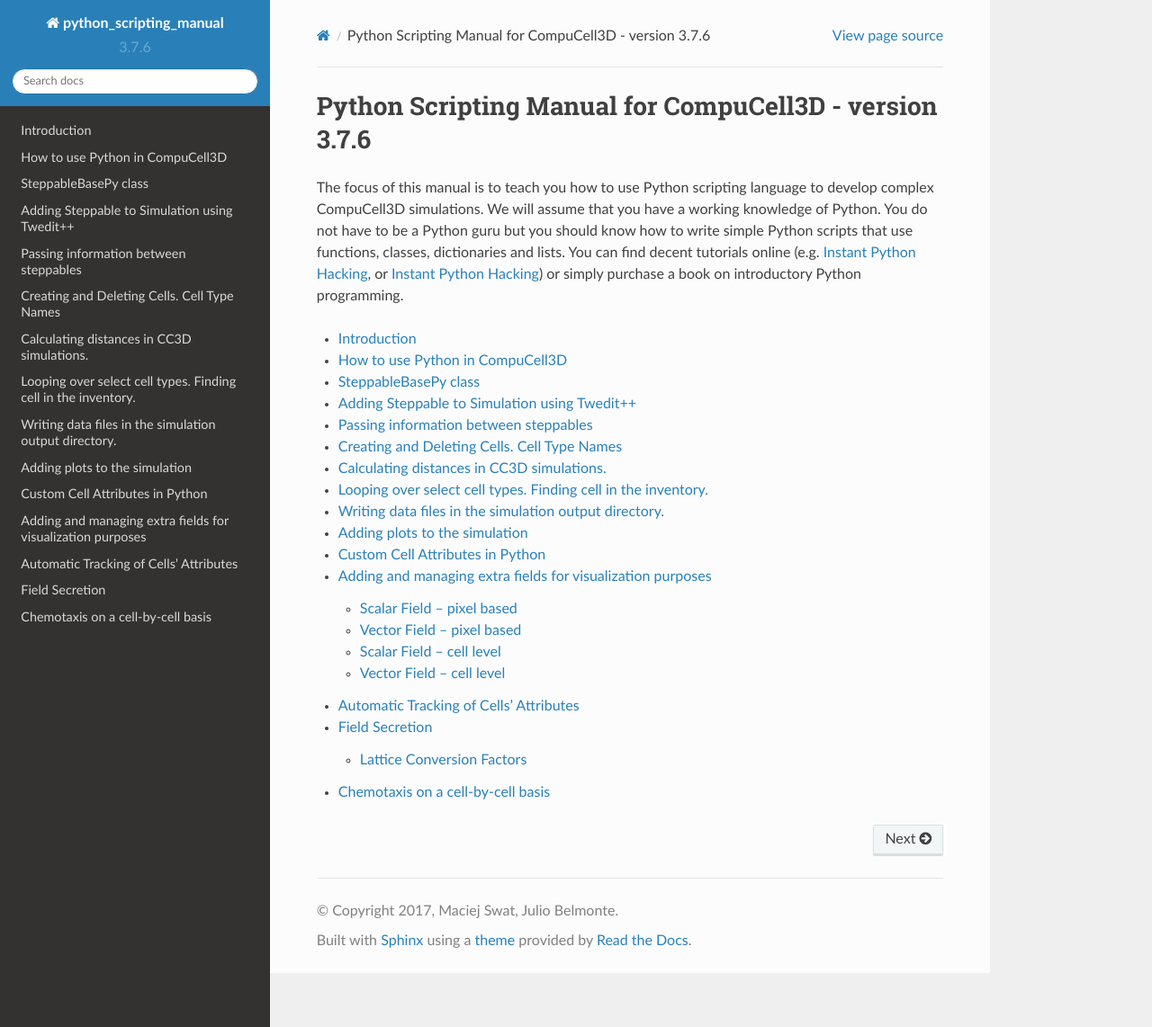
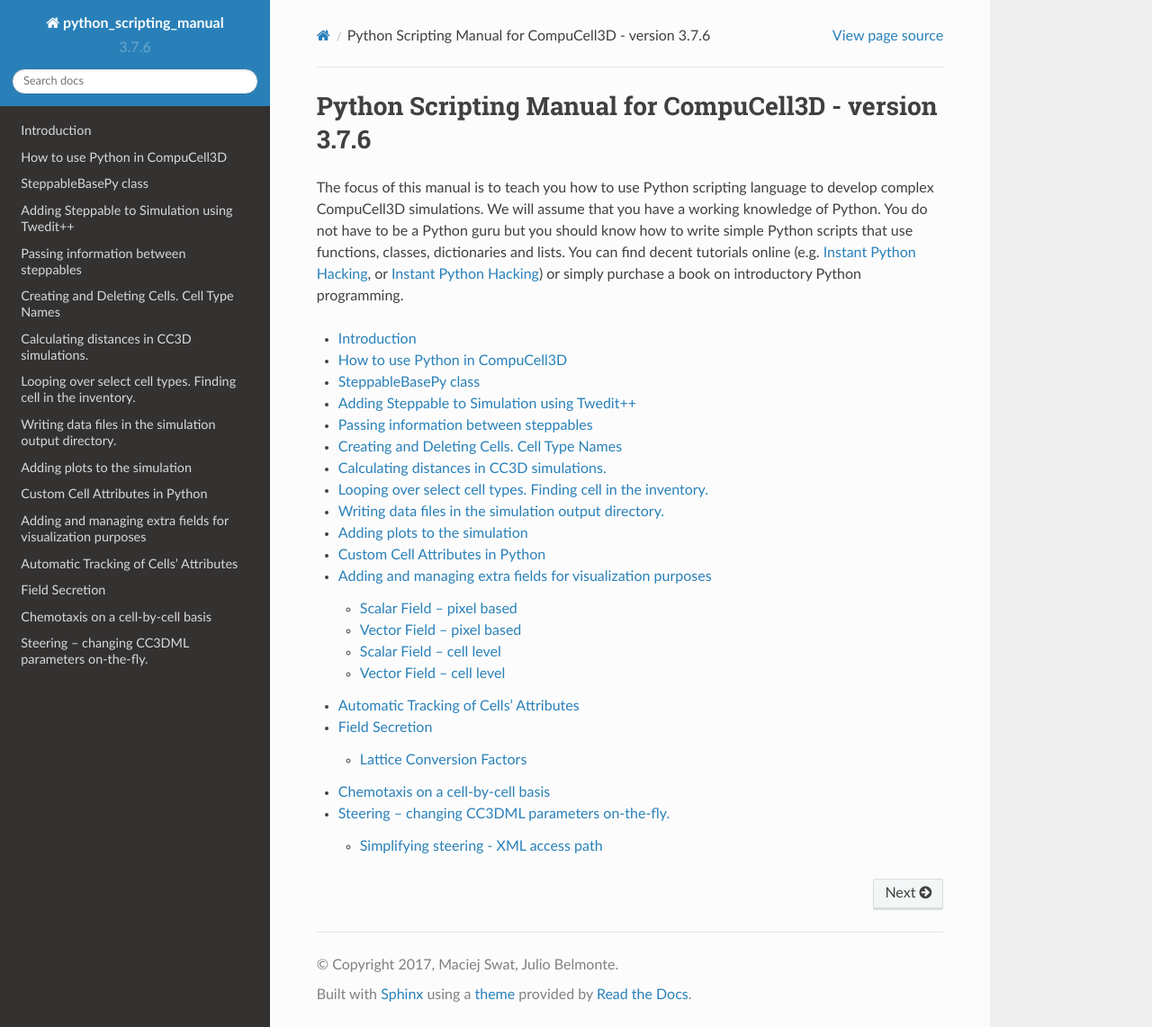
Before and after one commit to CompuCell3D/PythonScriptingManual, a Sphinx documentation site: the page built from docs/index.rst, in a window 1280 px wide and 1142 px high. Shown: the whole window at 90% size. Built offline with Sphinx 7.4.7 and the Read the Docs theme 2.0.0, drawn with Linux system fonts in a browser that asks for light colours; some of the changed lines change nothing that is shown.

Commit message:
added chapter on steering

```diff
--- a/docs/images/formatting.py
+++ b/docs/images/formatting.py
@@ -1,6 +1,17 @@
-for cell in self.cellList:
-    if cell.type == self.MACROPHAGE:
-        cd = self.chemotaxisPlugin.addChemotaxisData(cell, "ATTR")
-        cd.setLambda(30.0)
-        cd.setSaturationCoef(100)
-        cd.assignChemotactTowardsVectorTypes([self.MEDIUM, self.BACTERIUM])
+class ContactSteeringAndTemperature(SteppableBasePy):
+    def __init__(self, _simulator, _frequency=10):
+        SteppableBasePy.__init__(self, _simulator, _frequency)
+
+    def step(self, mcs):
+        temp = float(self.getXMLElementValue(['Potts'], ['Temperature']))
+        self.setXMLElementValue(temp + 1, ['Potts'], ['Temperature'])
+
+        val = float(
+            self.getXMLElementValue(
+                ['Plugin', 'Name', 'Contact'], ['Energy', 'Type1', 'NonCondensing', 'Type2', 'Condensing']))
+
+        self.setXMLElementValue(
+            val + 1, ['Plugin', 'Name', 'Contact'], ['Energy', 'Type1', 'NonCondensing', 'Type2', 'Condensing']
+        )
+
+        self.updateXML()
--- a/docs/index.rst
+++ b/docs/index.rst
@@ -24,3 +24,4 @@
    automatic_tracking_of_cells_attributes
    field_secretion
    chemotaxis_on_a_cell-by-cell_basis
+   steering_changing_cc3dml_parameters_on-the-fly
--- /dev/null
+++ b/docs/steering_changing_cc3dml_parameters_on-the-fly.rst
@@ -0,0 +1,429 @@
+Steering – changing CC3DML parameters on-the-fly.
+=================================================
+
+(You may skip this paragraph in the first reading)
+
+In the CC3D terminology, steering means changing simulation parameters
+on the fly as simulation is running. In fact the whole point of merging
+Python scripting with CC3D core code is to enable steering. What about
+parameters defined in CC3DML? Can they be modified as the simulation
+runs? The short answer is **yes** but not all of them. There are two ways
+of doing it – one way is to use player CC3DML panel and change
+parameters in the GUI. The second way is to use Python. Python code that
+alters CC3DML parameters during simulation runtime is quite
+clumsy-looking. It is not difficult to understand but is quite verbose
+and, to be honest it is not too much fun to write. Probably the best way
+to learn how to modify CC3DML from Python is to look at several
+examples. Let us start with the simplest one
+(``Demos/SimulationSettings/Steering``):
+
+Here we will modify two CC3DML parameters one will be Temperature from
+the CC3DML Potts Section and the other one will be Contact energy
+between Condensing and NonCondensing.
+
+Let’s look at CC3DMLcode first:
+
+.. code-block:: xml
+
+    <Potts>
+       <Dimensions x="100" y="100" z="1"/>
+       <Steps>10000</Steps>
+       <Temperature>10</Temperature>
+       <NeighborOrder>2</NeighborOrder>
+    </Potts>
+
+
+Potts XML element has 4 child elements – Dimensions, Steps, Temperature
+and NeighborOrder.
+
+To modify Temperature parameter we use the following code:
+
+.. code-block:: python
+
+    class PottsSteering(SteppablePy):
+        def __init__(self, _simulator, _frequency=1):
+            SteppablePy.__init__(self, _frequency)
+            self.simulator = _simulator
+
+        def step(self, _mcs):
+            # get Potts section of XML file
+            pottsXMLData = self.simulator.getCC3DModuleData("Potts")
+            # check if we were able to successfully get the section from simulator
+            if pottsXMLData:
+                # get Temperature XML element
+                temperatureElement = pottsXMLData.getFirstElement("Temperature")
+                # check if the attempt was succesful
+                if temperatureElement:
+                    # get value of the temperature and convert it to a floating point number
+                    temperature = float(temperatureElement.getText())
+                    # increase temperature by 1.0
+                temperature += 1.0
+                # update XML Temperature element by converting floating point
+                temperatureElement.updateElementValue(str(temperature))
+            # finally call simulator.updateCC3DModule(pottsXMLData) to update model
+            # parameters - this is actual steering
+            self.simulator.updateCC3DModule(pottsXMLData)
+
+Each XML element that we fetch using Python (e.g. ``pottsXMLData``,
+``temperatureElement``) has set of member functions that allow us to get to
+elements nested one level deeper (child elements) or functions which
+allow us to read and modify element values and element attributes. For
+the temperatureElement we are modifying its value.
+
+**Important**: XML stores text. All numbers or other data types stored
+in the XML are converted to their text representations. Consequently,
+depending on your needs and particular applications, you may need to
+convert text to numbers and vice versa when interacting with XML
+through Python interface.
+
+In the code presented above we first fetch Potts element (pottsXMLData)
+using special function from the simulator object. If the fetching
+operation was successful we try to fetch first Temperature child element
+of the Potts element. If this operation was successful we convert value
+of the temperature element to floating point number:
+
+.. code-block:: python
+
+    temperature = float(temperatureElement.getText())
+
+we increase value of this number by one and then update value of the
+``temperatureElement``:
+
+.. code-block:: python
+
+    temperatureElement.updateElementValue(str(temperature))
+
+Notice that we had to convert floating point number temperature back to
+string using ``str(temperature)`` call.
+
+The steppable ends with call to simulator member function that informs
+CC3D that CC3DML was changed and simulation needs to get new parameters:
+
+.. code-block:: python
+
+    self.simulator.updateCC3DModule(pottsXMLData)
+
+As you can see the code was not hard to write but is quite long and
+clumsy. We could simplify it a bit but getting rid of comments and if
+statements that check if fetching operation was successful. In such a
+case the code would look like that:
+
+.. code-block:: python
+
+    class PottsSteering(SteppablePy):
+        def __init__(self, _simulator, _frequency=1):
+            SteppablePy.__init__(self, _frequency)
+            self.simulator = _simulator
+
+        def step(self, _mcs):
+            pottsXMLData = self.simulator.getCC3DModuleData("Potts")
+            temperatureElement = pottsXMLData.getFirstElement("Temperature")
+            temperature = float(temperatureElement.getText())
+            temperature += 1.0
+            temperatureElement.updateElementValue(str(temperature))
+            self.simulator.updateCC3DModule(pottsXMLData)
+
+This is not so bad but still it is a lot of work to change one number.
+But do we have a choice here? In fact we do. All we have to do is to
+change cell membrane fluctuation amplitude using the following code:
+
+.. code-block:: python
+
+    newTemperature=51
+    for cell in self.cellList:
+        cell.fluctAmpl= newTemperature
+
+In practice you don’t use need to modify CC3DML from Python level too
+often. CC3D has modules e.g. ``AdhesionFlex``, ``FocalPointPlasticity``,
+``VolumeLocalFlex`` that require initialization of their parameters in
+Python but also offer much simpler programing interfaces making coding
+much less cumbersome. Please make sure that before writing complicated
+CC3DML steering code you familiarize yourself with modules that are
+designed to be flexible and do not rely on CC3DML-type of steering.
+
+Now let us take a look at the code that alters contact energy, but first
+quick glance at the CC3DML that we will be modifying:
+
+.. code-block:: xml
+
+    <Plugin Name="Contact">
+       <Energy Type1="NonCondensing" Type2="Condensing">11</Energy>
+       <Energy Type1="Condensing"    Type2="Condensing">2</Energy>
+    …
+       <NeighborOrder>2</NeighborOrder>
+     </Plugin>
+
+
+Our task here is to first fetch Plugin XML Element and then fetch Energy
+Element for type pair ``Condensing`` and ``NonCondensing``. Here is the code
+that does it:
+
+.. code-block:: python
+
+    class ContactSteering(SteppablePy):
+        def __init__(self, _simulator, _frequency=10):
+            SteppablePy.__init__(self, _frequency)
+            self.simulator = _simulator
+
+        def step(self, mcs):
+            # get <Plugin Name="Contact"> section of XML file
+            contactXMLData = self.simulator.getCC3DModuleData("Plugin", "Contact")
+            # check if we were able to successfully get the section from simulator
+            if contactXMLData:
+                # get <Energy Type1="NonCondensing" Type2="Condensing"> element
+                energyNonCondensingCondensingElement = contactXMLData.getFirstElement \
+                    ("Energy", d2mss({"Type1": "NonCondensing", "Type2": "Condensing"}))
+                # check if the attempt was succesful
+                if energyNonCondensingCondensingElement:
+                    # get value of <Energy Type1="NonCondensing" Type2="Condensing"> element
+                    # and convert it into float
+                    val = float(energyNonCondensingCondensingElement.getText())
+                    # increase the value by 1.0
+                    val += 1.0
+                    # update <Energy Type1="NonCondensing" Type2="Condensing"> element
+                    # remembering abuot converting the value bask to string
+                    energyNonCondensingCondensingElement.updateElementValue(str(val))
+                # finally call simulator.updateCC3DModule(contactXMLData) to tell simulator
+                # to update model parameters - this is actual steering
+                self.simulator.updateCC3DModule(contactXMLData)
+
+We first fetch Plugin element using simulator object member function:
+
+.. code-block:: python
+    contactXMLData = self.simulator.getCC3DModuleData("Plugin", "Contact")
+
+When this operation succeeds we attempt to fetch Python object
+representation for the
+
+``<Energy Type1="NonCondensing" Type2="Condensing">11</Energy>`` element:
+
+.. code-block:: python
+
+    energyNonCondensingCondensingElement=contactXMLData.getFirstElement("Energy",
+        d2mss({"Type1":"NonCondensing","Type2":"Condensing"})
+    )
+
+
+Notice that when we call ``getFirstElement`` member function of the
+contactXMLData we pass the name of the element but also a partial list of
+element attributes. Here we use ``d2mss`` function what converts Python
+dictionary ``{"Type1":"NonCondensing","Type2":"Condensing"}`` to C++
+``map<string,string>``. With so much information passed to ``getFirstElement``
+function only one element fits the description and this is the one that
+we are looking for. The reminder of the steppable looks almost identical
+as in the example where we changed temperature.
+
+The next example demonstrates how to update attribute of the XML
+element. You can find full code in
+``Demos/Models/bacterium_macrophage_2D_steering``. Again let us look at
+the CC3DML that we will be modifying:
+
+.. code-block:: xml
+
+    <Plugin Name="Chemotaxis">
+        <ChemicalField Source="FlexibleDiffusionSolverFE" Name="ATTR" >
+        <ChemotaxisByType Type="Macrophage" Lambda="20"/>
+        </ChemicalField>
+    </Plugin>
+
+
+We would like to periodically decrease ``lambda`` chemotaxis by 3 units.
+This is how we do it in Python:
+
+.. code-block:: python
+
+    class ChemotaxisSteering(SteppablePy):
+        def __init__(self, _simulator, _frequency=100):
+            SteppablePy.__init__(self, _frequency)
+            self.simulator = _simulator
+
+        def step(self, mcs):
+            if mcs > 100 and not mcs % 100:
+                # get <Plugin Name="Chemotaxis"> section of XML file
+                chemotaxisXMLData = self.simulator.getCC3DModuleData("Plugin", "Chemotaxis")
+                # check if we were able to successfully get the section from simulator
+                if chemotaxisXMLData:
+                    # get <ChemicalField Source="FlexibleDiffusionSolverFE" Name="ATTR" >
+                    chemicalField = chemotaxisXMLData.getFirstElement("ChemicalField",
+                                                                      d2mss({"Source": "FlexibleDiffusionSolverFE",
+                                                                             "Name": "ATTR"}))
+                    # check if the attempt was succesful
+                    if chemicalField:
+                        # get <ChemotaxisByType Type="Macrophage" Lambda="xxx"/>
+                        chemotaxisByTypeMacrophageElement = chemicalField.getFirstElement("ChemotaxisByType",
+                                                                                          d2mss({"Type": "Macrophage"}))
+                        if chemotaxisByTypeMacrophageElement:
+                            # get value of Lambda from <ChemotaxisByType> element
+                            # notice that no conversion fro strin to float is necessary as
+                            # getAttributeAsDouble returns floating point value
+
+                            lambdaVal = chemotaxisByTypeMacrophageElement.getAttributeAsDouble("Lambda")
+                            print "lambdaVal=", lambdaVal
+                            # decrease lambda by 0.2
+                            lambdaVal -= 3
+                            # update attribute value of Lambda converting float to string
+                            chemotaxisByTypeMacrophageElement.updateElementAttributes(d2mss({"Lambda": str(lambdaVal)}))
+                self.simulator.updateCC3DModule(chemotaxisXMLData)
+
+
+As you can see the structure of the code is very similar to the previous
+2 examples. First we fetch Plugin element describing Chemotaxis
+properties:
+
+.. code-block:: python
+
+    chemotaxisXMLData = self.simulator.getCC3DModuleData("Plugin","Chemotaxis")
+
+Next, we fetch ChemicalField element:
+
+.. code-block:: python
+
+    chemicalField = chemotaxisXMLData.getFirstElement("ChemicalField",
+                                                  d2mss({"Source": "FlexibleDiffusionSolverFE", "Name": "ATTR"}))
+
+
+and using ChemicalField element we get ChemotaxisByType element:
+
+.. code-block:: python
+
+    chemotaxisByTypeMacrophageElement = chemicalField.getFirstElement("ChemotaxisByType",
+                                                                      d2mss({"Type": "Macrophage"}))
+
+Using ``chemotaxisByTypeMacrophageElement`` we fetch its attribute lambda
+convert it to floating point number decrease by 3 units and assing new
+value of lambda:
+
+.. code-block:: python
+
+    lambdaVal = chemotaxisByTypeMacrophageElement.getAttributeAsDouble("Lambda")
+    lambdaVal -= 3
+    chemotaxisByTypeMacrophageElement.updateElementAttributes(d2mss({"Lambda": str(lambdaVal)}))
+
+The rest of the code is analogous to the previous examples. This
+completes the discussion of CC3DML steering.
+
+Simplifying steering - XML access path
+--------------------------------------
+
+The above examples demonstrate how to steer CC3DML-based part of the
+simulation in a fairly verbose way i.e. the amount of code is quite
+significant. In 3.7.1 we have introduced more compact way to access and
+modify CC3DML elements: Let us look at the implementation of the
+``ContactSteeringAndTemperature`` steppable using new style coding:
+
+.. code-block:: python
+
+    class ContactSteeringAndTemperature(SteppableBasePy):
+        def __init__(self, _simulator, _frequency=10):
+            SteppableBasePy.__init__(self, _simulator, _frequency)
+
+        def step(self, mcs):
+            temp = float(self.getXMLElementValue(['Potts'], ['Temperature']))
+            self.setXMLElementValue(temp + 1, ['Potts'], ['Temperature'])
+
+            val = float(
+                self.getXMLElementValue(
+                    ['Plugin', 'Name', 'Contact'], ['Energy', 'Type1', 'NonCondensing', 'Type2', 'Condensing']))
+
+            self.setXMLElementValue(
+                val + 1, ['Plugin', 'Name', 'Contact'], ['Energy', 'Type1', 'NonCondensing', 'Type2', 'Condensing']
+            )
+
+            self.updateXML()
+
+
+Instead of using verbose code to access CC3DML elements we now specify
+access path to particular element . Access path is a sequence of Python
+lists. First element of each list is the name of the CC3DML element
+followed by a sequence of pairs (attribute,value) which fully specify
+the XML element:
+
+``[ElementName, AttrName1, AttrValue1, Attr2, AttrValue2, …, AttrNameN, AttrValueN]``
+
+In the CC3DML code below:
+
+.. code-block:: xml
+
+    <CompuCell3D>
+     <Potts>
+       <Dimensions x="100" y="100" z="1"/>
+       <Anneal>10</Anneal>
+       <Steps>10000</Steps>
+       <Temperature>10</Temperature>
+       <Flip2DimRatio>1</Flip2DimRatio>
+       <NeighborOrder>2</NeighborOrder>
+     </Potts>
+
+
+     <Plugin Name="Volume">
+       <TargetVolume>25</TargetVolume>
+       <LambdaVolume>2.0</LambdaVolume>
+     </Plugin>
+
+    <Plugin Name="CellType">
+        <CellType TypeName="Medium" TypeId="0"/>
+        <CellType TypeName="Condensing" TypeId="1"/>
+        <CellType TypeName="NonCondensing" TypeId="2"/>
+     </Plugin>
+
+     <Plugin Name="Contact">
+       <Energy Type1="Medium" Type2="Medium">0</Energy>
+       <Energy Type1="NonCondensing" Type2="NonCondensing">16</Energy>
+       <Energy Type1="Condensing"    Type2="Condensing">2</Energy>
+       <Energy Type1="NonCondensing" Type2="Condensing">11</Energy>
+       <Energy Type1="NonCondensing" Type2="Medium">16</Energy>
+       <Energy Type1="Condensing"    Type2="Medium">16</Energy>
+       <NeighborOrder>2</NeighborOrder>
+     </Plugin>
+
+    ...
+    </CompuCell3D>
+
+to access Temperature element from the Potts section we construct our
+access path following one simple rule:
+
+1. Recursively identify child element of the current element that leads
+   you to the desired place in the CC3DML code. **Notice:** we skip root
+   element ``<CompuCell3D>`` element.
+
+In our example to access ``<Temperature>`` element we first locate <Potts>
+as a child of ``<CompuCell3D>`` element (remember in the access path we do
+not include ``<CompuCell3D>`` element) and
+
+then ``<Temperature>`` appears to be child of the ``<Potts>``. Hence our access
+path is a simple sequence of two Python lists, each list with one
+element:
+
+.. code-block:: python
+
+    ['Potts'],['Temperature']
+
+A bit more complex, but still much simpler than our original code, is
+the example where we locate one of the Contact plugin elements. ``<Plugin Name="Contact">``
+is a child of the ``<CompuCell3D>`` hence:
+
+.. code-block::  python
+
+    ['Plugin','Name','Contact']
+
+will be first Python list of ther access path. Notice that the first
+element of this list is the same as name of the child element (``Plugin``)
+and the two next elements constitute an XML attribute-value pair. In
+other words, XML’s ``Name="Contact"`` gets translated into ``'Name'``,``'Contact'``
+of the Python list.
+
+Now we locate correct <Energy> element. Since there are many of these
+the correct identification of the one which is of interest for us
+will require specification of all its attributes: ``Type1="NonCondensing" Type2="Condensing"``.
+Consequently our access path from ``<Plugin>`` to
+``<Energy>`` will look as follows:
+
+.. code-block:: python
+
+    ['Energy','Type1','NonCondensing','Type2','Condensing']
+
+And the full path is simply
+
+.. code-block:: python
+
+    ['Plugin','Name','Contact'],['Energy','Type1','NonCondensing','Type2','Condensing']
```
